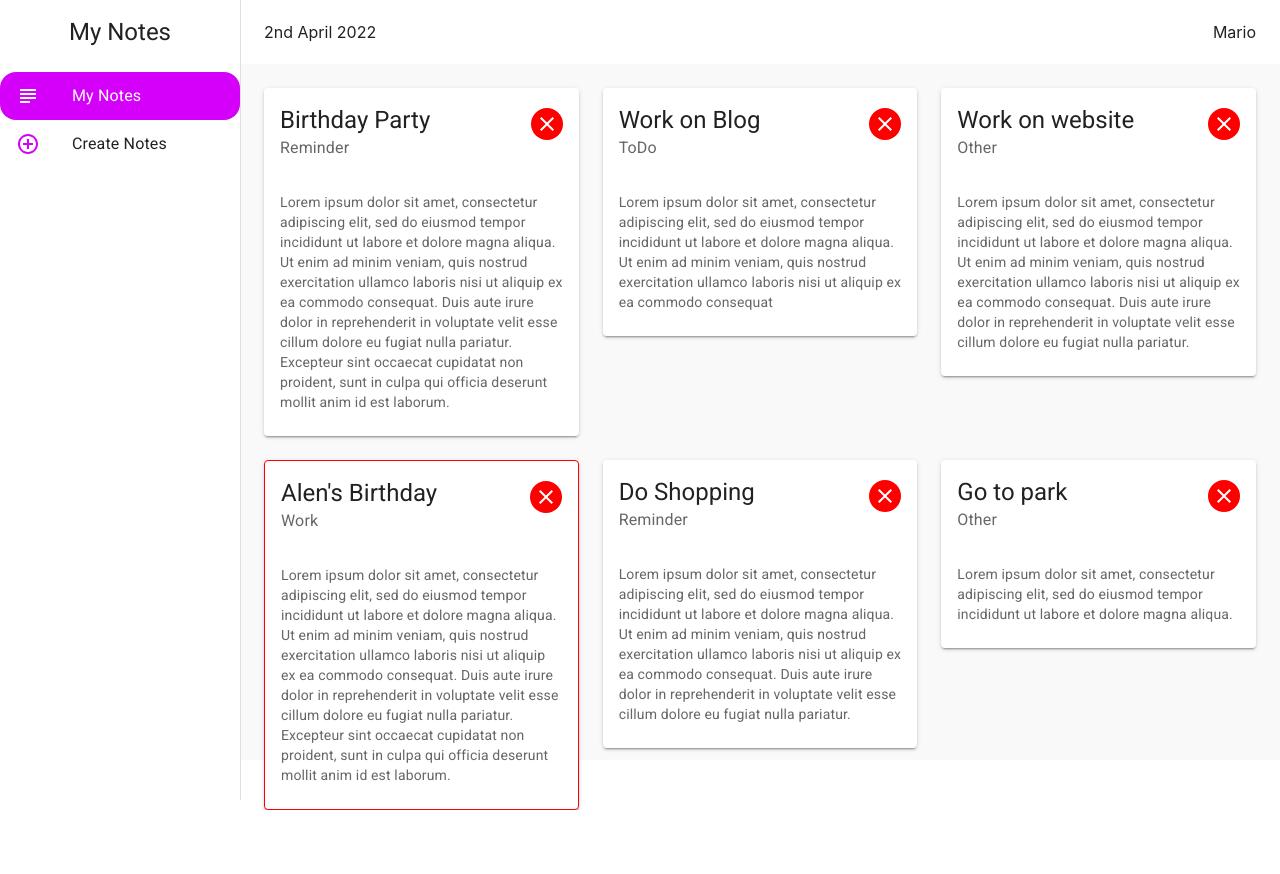
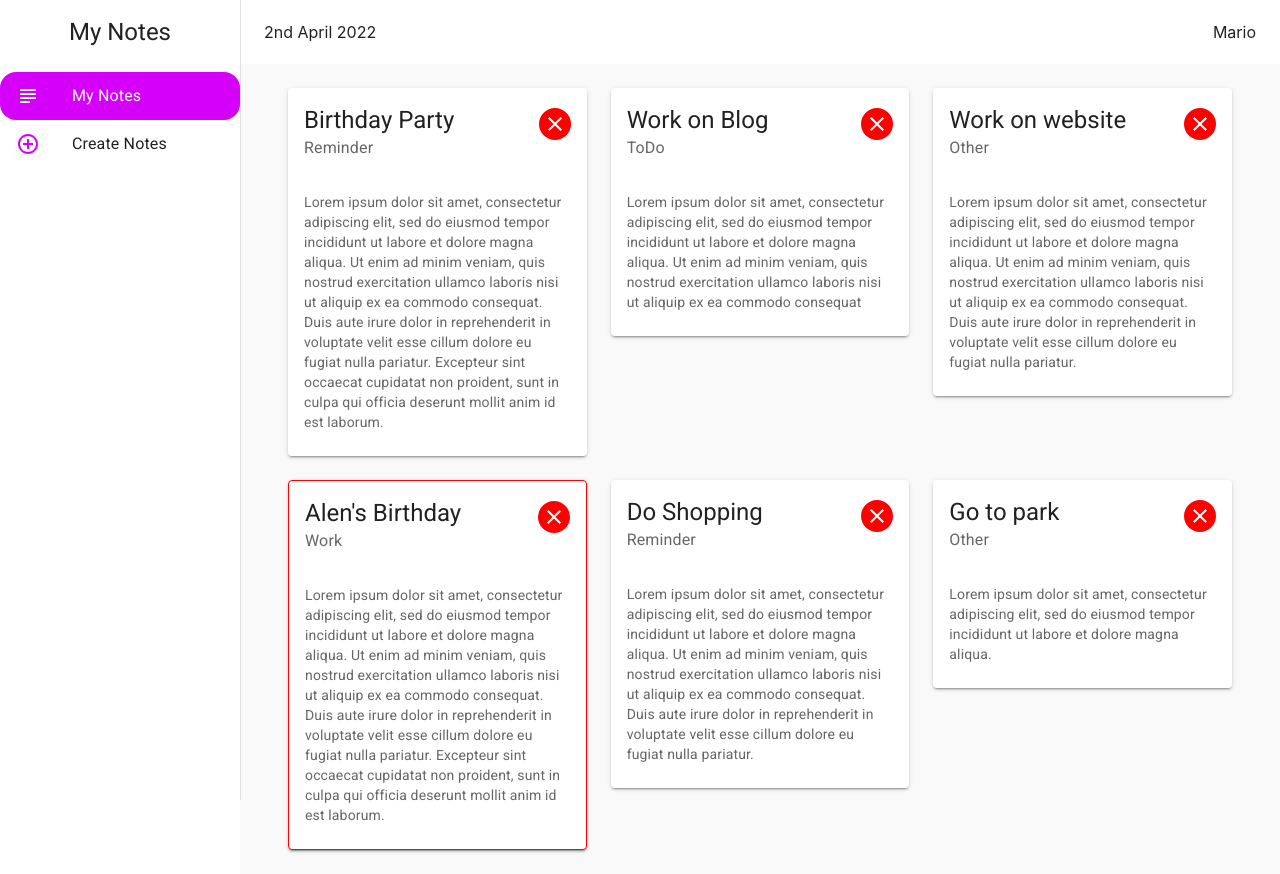
Before and after one commit to SaadJamilAkhtar/react-material-notes-app, a React (Create React App) app: page / in a window 1280 px wide. Before the commit the page ends 810 px from the top, so only its background shows below. Built offline with nearby package versions, Linux system fonts and the light colour scheme; data requests are answered from the project's data file.

Commit message:
minor style tweaks

```diff
--- a/src/components/Layout.js
+++ b/src/components/Layout.js
@@ -20,8 +20,8 @@ const useStyle = makeStyles((theme) => {
         page: {
             background: '#f9f9f9',
             width: '100%',
-            paddingTop: theme.spacing(3),
-            height: '92vh'
+            padding: theme.spacing(3),
+            minHeight: '92vh'
         },
         drawer: {
             width: drawerWidth,
```
